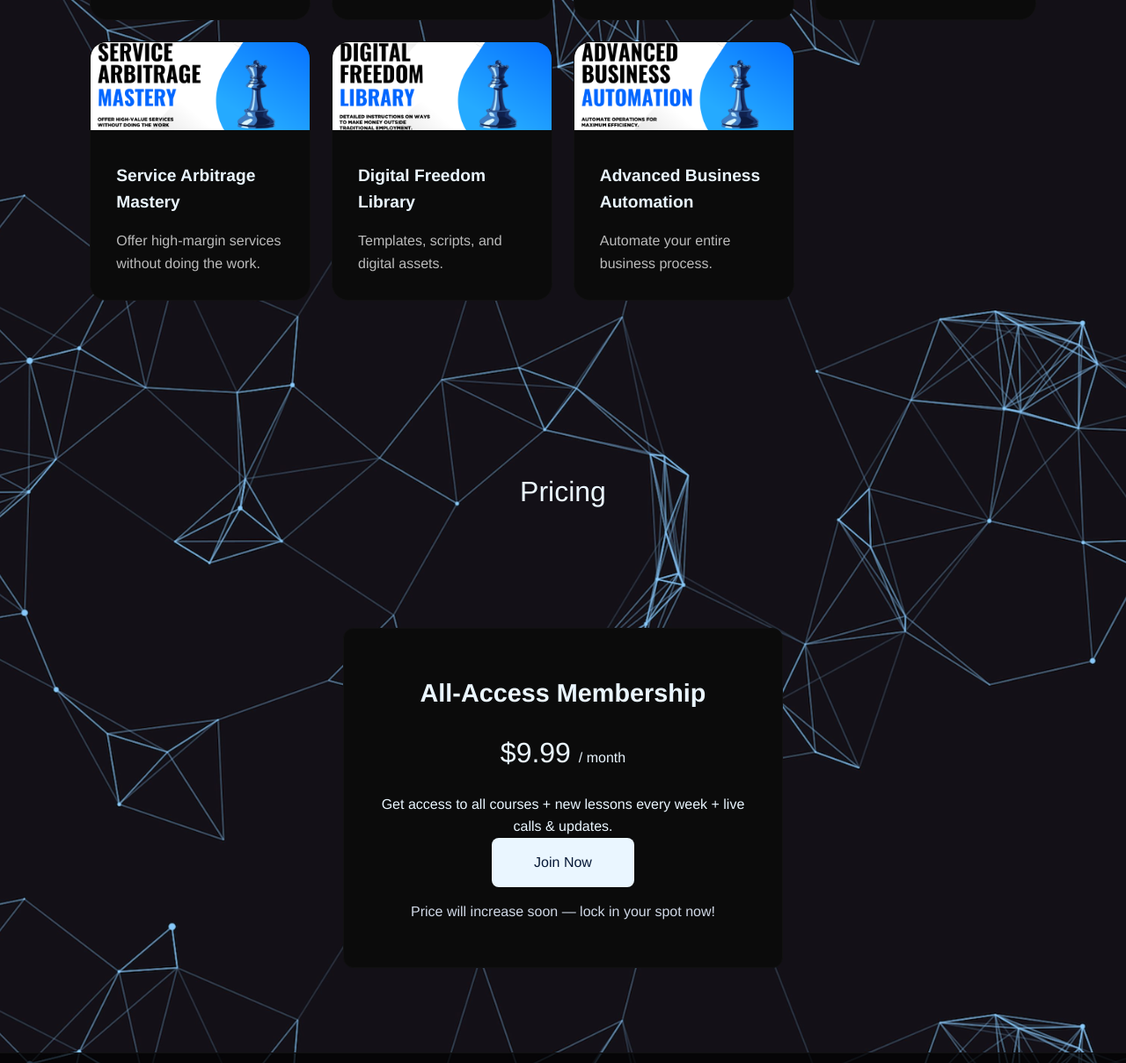
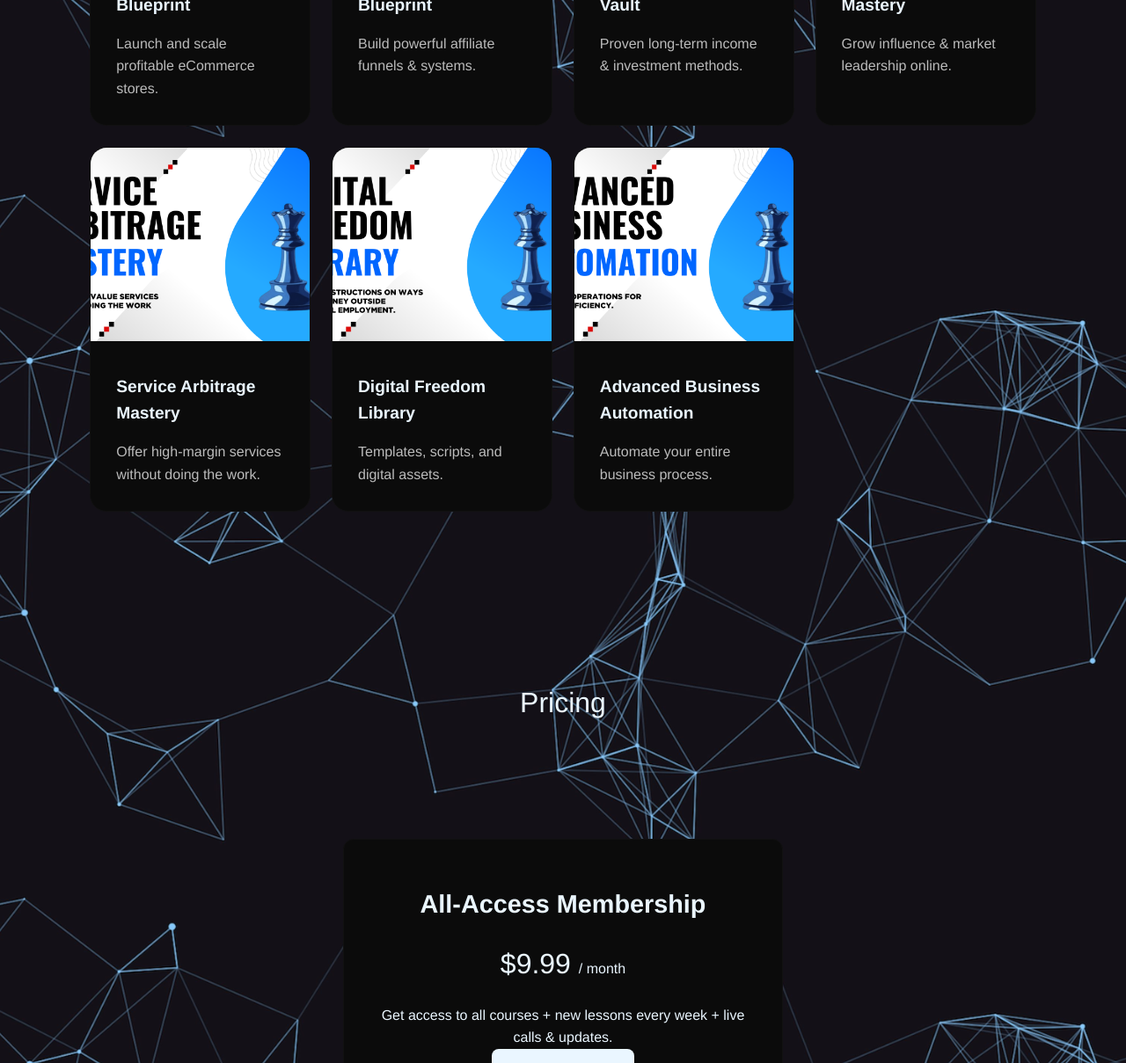
Before and after one commit to ProfitCraftOfficial/ProfitCraft, a plain HTML site: page index.html in a window 1280 px wide. Shown: the part 1413-2622 px from the top of the page at 88% size. Drawn offline with Linux system fonts and the light colour scheme.

Commit message:
Update index.html

```diff
--- a/index.html
+++ b/index.html
@@ -185,7 +185,7 @@
 
     .card img {
       width: 100%;
-      height: 100px;
+      height: 220px;
       object-fit: cover;
       transition: transform 0.3s ease;
     }
```
